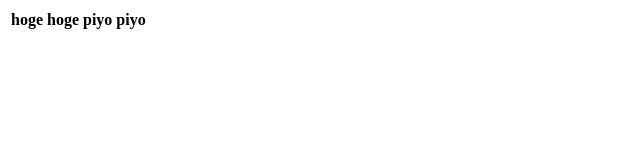
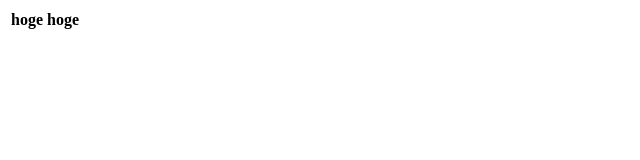
Before and after one commit to aker-h/aker-h.github.io, a plain HTML site: page bookmarklet/copy-box.html in a window 1280 px wide. Shown: the full height of the page, 0-640 px from the left. Drawn offline with Linux system fonts and the light colour scheme.

Commit message:
Update copy-box.html

```diff
--- a/bookmarklet/copy-box.html
+++ b/bookmarklet/copy-box.html
@@ -8,7 +8,6 @@
     <div class="wrapper">
       <table bodder="1">
         <th>hoge hoge</th>
-        <th>piyo piyo</th>
       </table>
       <!-- end of .wrapper -->
     </div>
```
